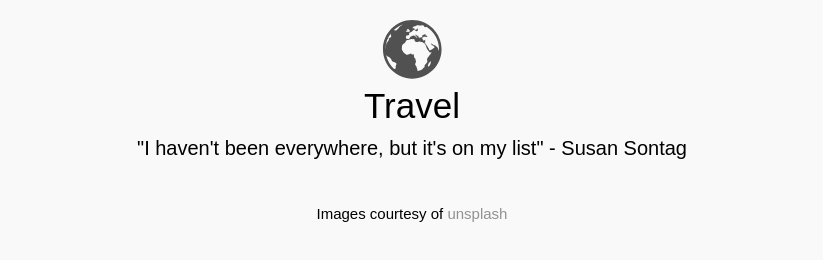
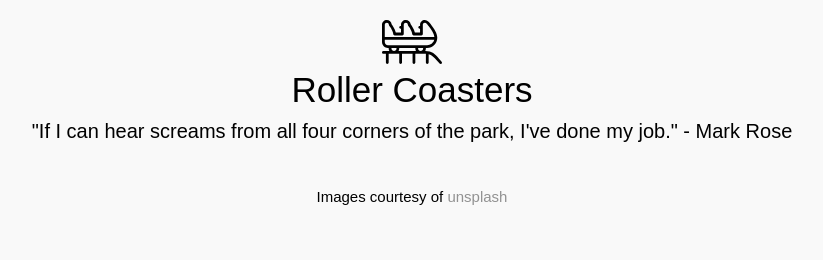
Before and after one commit to krogers78/responsiveImagePage, a website: page index.html in a window 1280 px wide. Shown: the whole page, without its empty margins (228-1051 px from the left). Drawn offline with Linux system fonts and the light colour scheme; no server answers.

Commit message:
Updated the README and changed the website theme to roller coasters

```diff
--- a/index.html
+++ b/index.html
@@ -9,9 +9,9 @@
   </head>
   <body>
     <header>
-      <img src="images/globe.svg" alt="Image of a globe for the site's logo">
-      <h1>Travel</h1>
-      <p><q>"I haven't been everywhere, but it's on my list"</q> <cite>- Susan Sontag</cite></p>
+      <img src="images/roller_coaster.svg" alt="Image of a roller coaster cart for the site's logo">
+      <h1>Roller Coasters</h1>
+      <p><q>"If I can hear screams from all four corners of the park, I've done my job."</q> <cite>- Mark Rose</cite></p>
     </header>
     <section id="imagesSection">
     </section>
--- a/js/main.js
+++ b/js/main.js
@@ -1,6 +1,6 @@
-const apiURL = 'https://api.unsplash.com/search/photos/?query=travel&client_id=3c8ef444b6f9284acd6886216ac7ec6b0f062a88e4b4211e6314278df06276ff'
+const apiURL = 'https://api.unsplash.com/search/photos/?query=rollercoaster&client_id=3c8ef444b6f9284acd6886216ac7ec6b0f062a88e4b4211e6314278df06276ff'
 const imageSection = document.querySelector('#imagesSection')
-const options = { method: 'GET' }
+const options = { method: 'GET'}
 
 fetch (apiURL, options)
   .then(response => response.json())
--- a/scss/components/_keyframes.scss
+++ b/scss/components/_keyframes.scss
@@ -1,6 +1,3 @@
-// @keyframes slide-in {
-//   to { bottom: 0rem; }
-// }
 @keyframes spin {
   50% { transform: rotateY(180deg); }
   100% { transform: rotateY(0deg); }
--- a/scss/layout/_header.scss
+++ b/scss/layout/_header.scss
@@ -15,6 +15,7 @@ header {
     display: block;
     padding-top: 2rem;
     margin: 0 auto;
+    width: 5rem;
     @media (min-width: 768px) { width: 6rem; }
   }
 }
```
Also changed, not shown: README.md, css/main.css, images/roller_coaster.svg (added).
